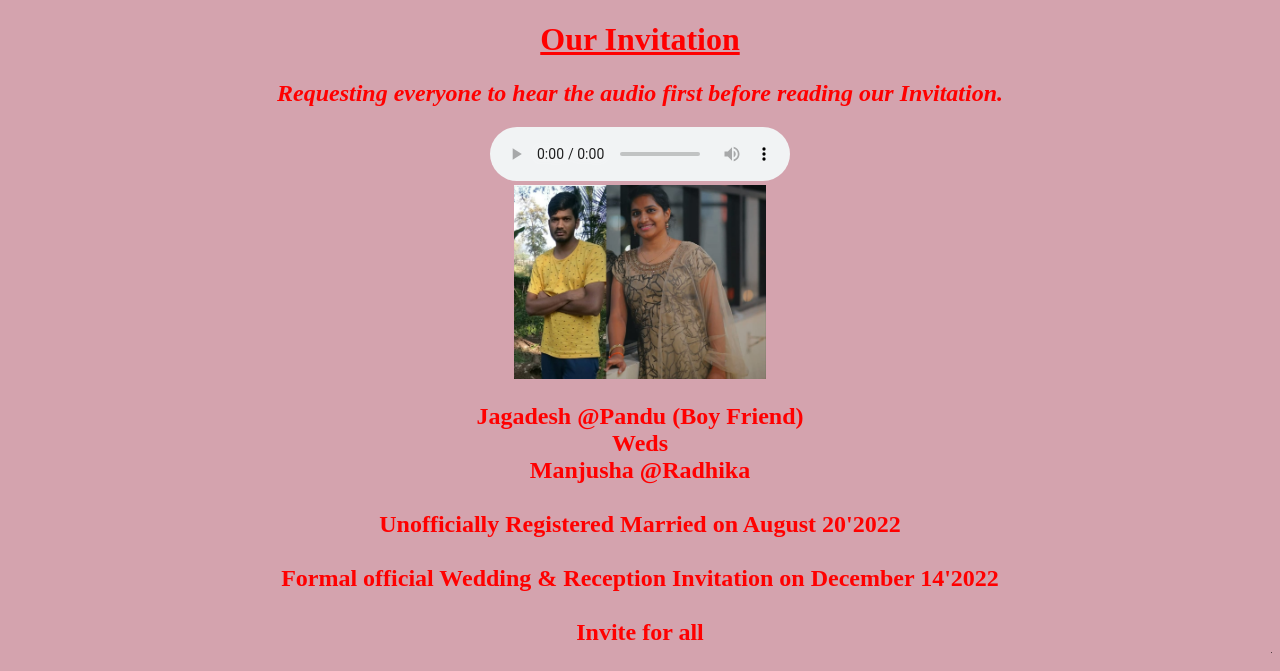
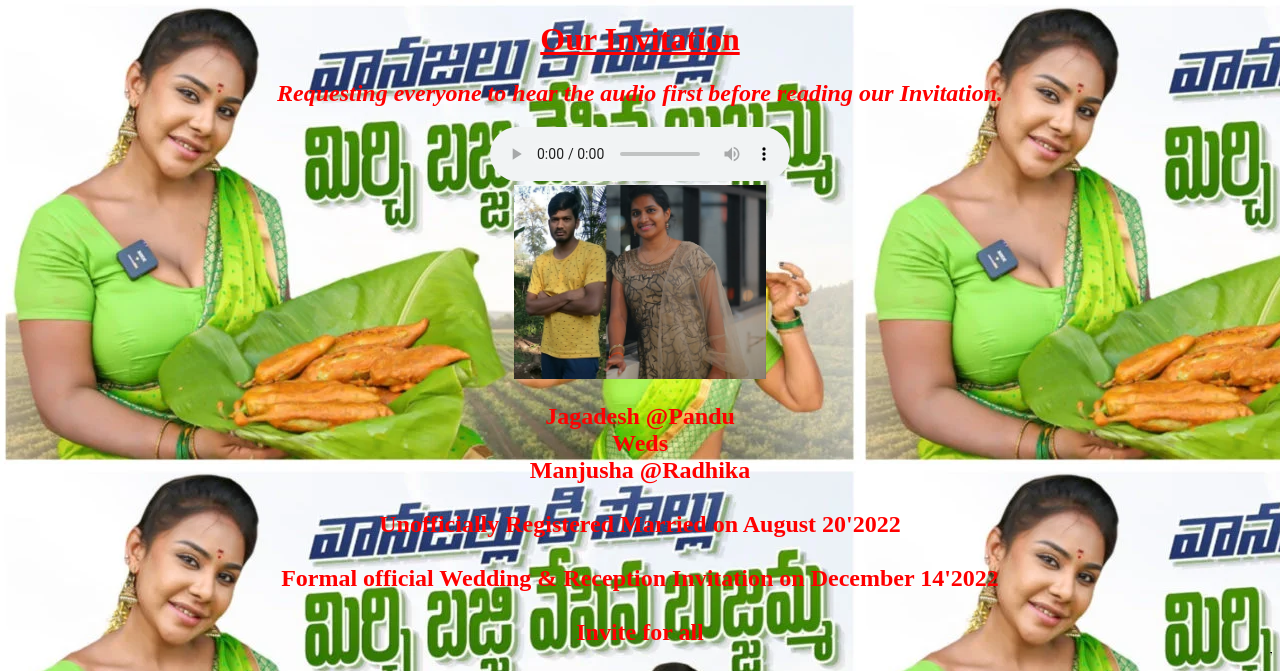
Before and after one commit to narman2430/xxysds, a Python web app: template templates/index.html in a window 1280 px wide. Shown: the top 671 px of the page. Run offline with Jinja, Linux system fonts and the light colour scheme; the template is opened without the code that fills it, so the values that code supplies are empty; grey boxes are pictures that could not be loaded.

Commit message:
Update index.html

```diff
--- a/templates/index.html
+++ b/templates/index.html
@@ -22,9 +22,10 @@
 <!--         </script> -->
     </head>
 
-    <body bgcolor=#d4a3ae>
-<!--     <body background="static\bajji.jpg"> -->
-    <div style="background-image:url('static\bajji.jpg');background-repeat:no-repeat"></div>
+<!--     <body bgcolor=#d4a3ae> -->
+    <body background="static\bajji.jpg";background-repeat:no-repeat">
+<!--     <div style="background-image:url('static\bajji.jpg');background-repeat:no-repeat"></div> -->
+
     <center>
 
         <h1> <b><font color="red"><u>Our Invitation</u></font></b> </h1>
@@ -41,7 +42,7 @@
 
 
         <h2>
-<font color="red">Jagadesh @Pandu </font>  <font color="red">(Boy Friend)</font>
+<font color="red">Jagadesh @Pandu </font>
 <br>
 <font color="red">Weds </font>
 <br>
```
